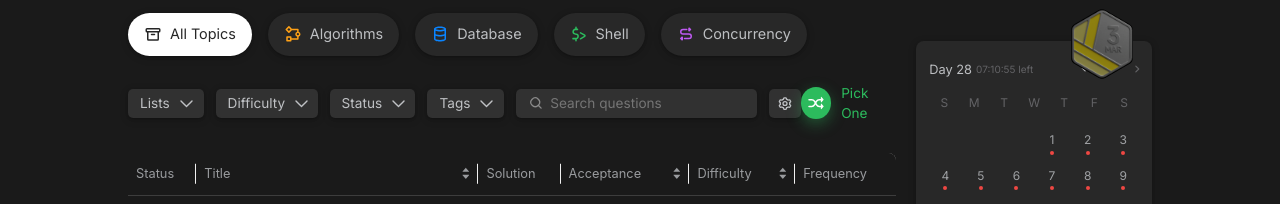
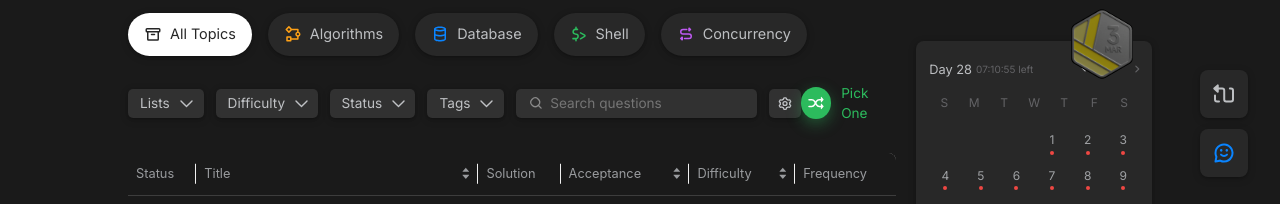
Before and after one commit to SaiAshish9/leetcode-next-ui, a Next.js app: page / in a window 1280 px wide. Shown: the part 591-795 px from the top of the page. Built offline with nearby package versions, Linux system fonts and the light colour scheme.

Commit message:
home updated

```diff
--- /dev/null
+++ b/src/app/screens/home/components/fab/index.js
@@ -0,0 +1,20 @@
+import React from "react";
+import { FabBtn, StyledImg } from "./styles";
+
+import FabIcon from "@/assets/fabIcon.svg";
+import SmileyIcon from "@/assets/smiley.svg";
+
+const FabComponent = () => {
+  return (
+    <>
+      <FabBtn fab>
+        <StyledImg src={FabIcon} alt="img" />
+      </FabBtn>
+      <FabBtn>
+        <StyledImg src={SmileyIcon} alt="img" />
+      </FabBtn>
+    </>
+  );
+};
+
+export default FabComponent;
--- /dev/null
+++ b/src/app/screens/home/components/fab/styles.js
@@ -0,0 +1,31 @@
+import Image from "next/image";
+import styled, { css } from "styled-components";
+
+export const FabBtn = styled.div`
+  height: 48px;
+  width: 48px;
+  cursor: pointer;
+  box-shadow: 0 0 #0000, 0 0 #0000, 0 0 #0000, 0 0 #0000, 0px 1px 3px #0000003d,
+    0px 2px 8px #00000029;
+  border-radius: 0.5rem;
+  display: flex;
+  align-items: center;
+  justify-content: center;
+  background-color: rgb(40 40 40);
+  position: fixed;
+  bottom: 2rem;
+  right: 2rem;
+  ${({ fab }) =>
+    fab &&
+    css`
+      bottom: 5.7rem;
+      right: 2rem;
+    `}
+`;
+
+export const Container = styled.div``;
+
+export const StyledImg = styled(Image)`
+  height: 24px;
+  width: 24px;
+`;
--- a/src/app/screens/home/components/index.js
+++ b/src/app/screens/home/components/index.js
@@ -5,5 +5,15 @@
 import DropdownCont from "./dropdownCont";
 import Table from "./table";
 import Calendar from "./calendar";
+import Fab from "./fab";
 
-export { Banner, SessionCard, Tags, Options, DropdownCont, Table, Calendar };
+export {
+  Banner,
+  SessionCard,
+  Tags,
+  Options,
+  DropdownCont,
+  Table,
+  Calendar,
+  Fab,
+};
--- a/src/app/screens/home/index.js
+++ b/src/app/screens/home/index.js
@@ -13,6 +13,7 @@
   Table,
   Tags,
   Calendar,
+  Fab,
 } from "./components";
 
 const HomeScreen = () => {
@@ -31,6 +32,7 @@
           <Calendar />
         </TopRightContainer>
       </Content>
+      <Fab />
     </HomeComponent>
   );
 };
```
Also changed, not shown: src/app/assets/fabIcon.svg (added), src/app/assets/smiley.svg (added).
